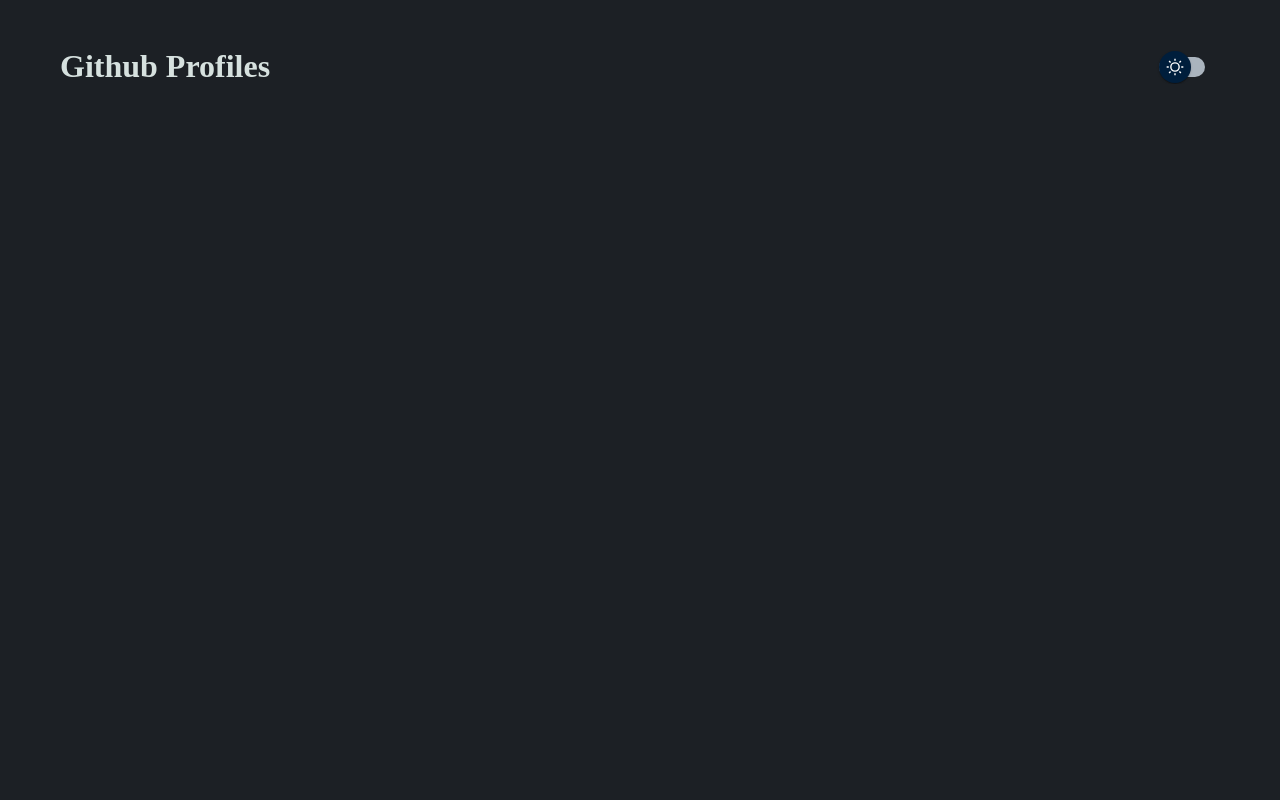
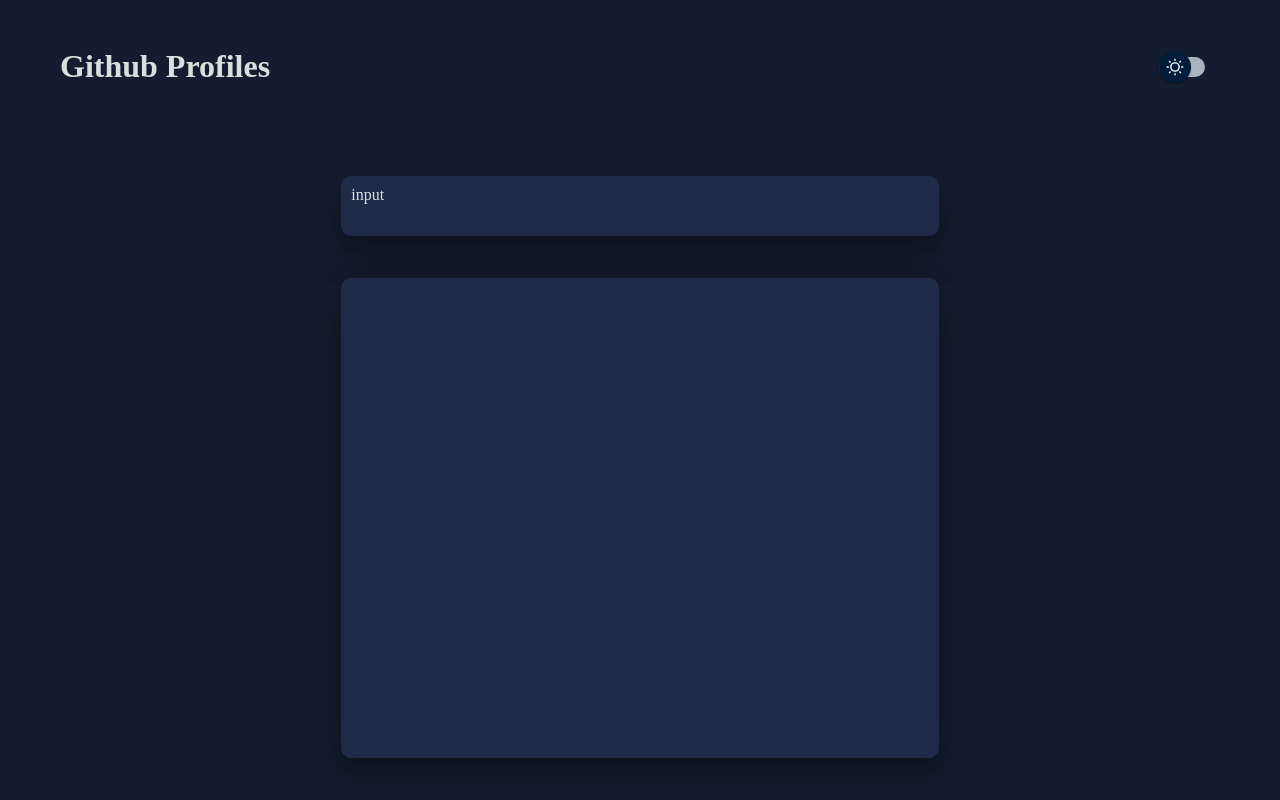
Before and after one commit to Evandro-Cantelmo/Git-Profiles, a React (Create React App) app: page / in a window 1280 px wide. Built offline with nearby package versions, Linux system fonts and the light colour scheme.

Commit message:
feat: box paper

```diff
--- /dev/null
+++ b/src/components/Box/index.tsx
@@ -0,0 +1,30 @@
+import React, { useContext } from "react";
+import { Box } from "./styles";
+import { darkTheme, lightTheme } from "../../styles/theme";
+import { Context } from "../../context/Context";
+import { IBoxSection } from "../../interfaces/BoxSection.interface";
+
+/**
+ * @export
+ * @component
+ * @name BoxConteiner
+ *
+ *
+ * @description
+ * BoxConteiner
+ */
+
+export default function BoxConteiner({ width, height, children }: IBoxSection) {
+  const { darkMode } = useContext(Context);
+
+  return (
+    <Box
+      width={width}
+      height={height}
+      darkMode={darkMode ? darkTheme : lightTheme}
+      elevation={23}
+    >
+      {children}
+    </Box>
+  );
+}
--- /dev/null
+++ b/src/components/Box/styles.ts
@@ -0,0 +1,17 @@
+import { Paper } from "@mui/material";
+import { styled } from "@mui/material/styles";
+
+type BoxSection = {
+  width: string;
+  height: string;
+  darkMode: any;
+};
+export const Box = styled(Paper)<BoxSection>(({ width, darkMode, height }) => ({
+  width: width,
+  height: height,
+  color: darkMode.text,
+  background: darkMode.cardBack,
+  borderRadius:'10px',
+  padding:'10px'
+
+}));
--- a/src/pages/principal/index.tsx
+++ b/src/pages/principal/index.tsx
@@ -1,7 +1,8 @@
-import { useContext } from "react";
+import BoxConteiner from "../../components/Box";
+
 import SwitchDark from "../../components/Switch";
-import { Context } from "../../context/Context";
-import { Container, Header } from "./style";
+
+import { Container, Header, Section } from "./style";
 
 export default function Principal() {
   return (
@@ -10,6 +11,12 @@ export default function Principal() {
         <h1>Github Profiles</h1>
         <SwitchDark />
       </Header>
+      <Section>
+        <BoxConteiner width="70%" height="60px">
+          input
+        </BoxConteiner>
+        <BoxConteiner width="70%" height="60vh"></BoxConteiner>
+      </Section>
     </Container>
   );
 }
--- a/src/pages/principal/style.ts
+++ b/src/pages/principal/style.ts
@@ -1,3 +1,4 @@
+import { style } from "@mui/system";
 import styled from "styled-components";
 
 export const Container = styled.div`
@@ -15,3 +16,11 @@ export const Header = styled.header`
   padding: 0 60px;
   align-items: center;
 `;
+export const Section = styled.section`
+  display: flex;
+  flex-direction: column;
+  justify-content: space-evenly;
+  align-items: center;
+  grid-column: 2/6;
+  grid-row: 2/7;
+`;
--- a/src/styles/GlobalStyles.ts
+++ b/src/styles/GlobalStyles.ts
@@ -17,13 +17,16 @@ const GlobalStyle = createGlobalStyle`
     * {
       padding: 0;
       margin: 0;
+
       box-sizing: border-box;
     }
 
     body {
       background: ${(props) => props.theme.background};
       color: ${(props) => props.theme.text};
-      transition: background, color ease 1s;
+      transition-property: color, background;
+      transition-duration: 0.2s;
+      transition-timing-function: linear;
     }
   `}
 `;
--- a/src/styles/theme.ts
+++ b/src/styles/theme.ts
@@ -1,13 +1,15 @@
 export const lightTheme = {
   background: "#EBF4F8",
+
   titles: "#2C2738",
   text: "red",
   accent: "#0880AE",
 };
 
 export const darkTheme = {
-  background: "#1C2025",
+  background: "#141d2f",
   titles: "#D6E1DF",
   text: "#D6E1DF",
+  cardBack:'#1e2a47',
   accent: "#8A85FF",
 };
```
Also changed, not shown: src/components/Switch/index.tsx (+11 -1 lines), src/interfaces/BoxSection.interface.ts (added, +7 -0 lines), src/components/Switch/styles.ts (renamed from src/components/Switch/style.ts).
